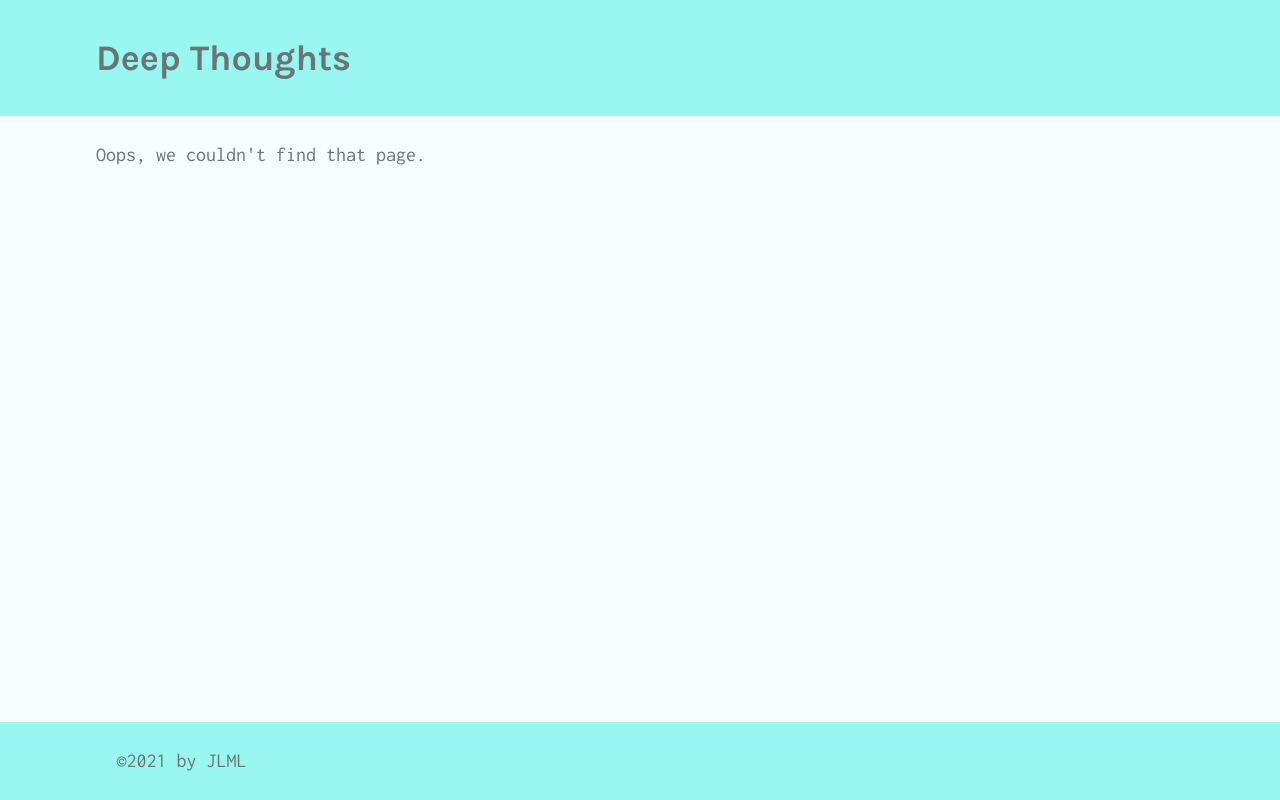
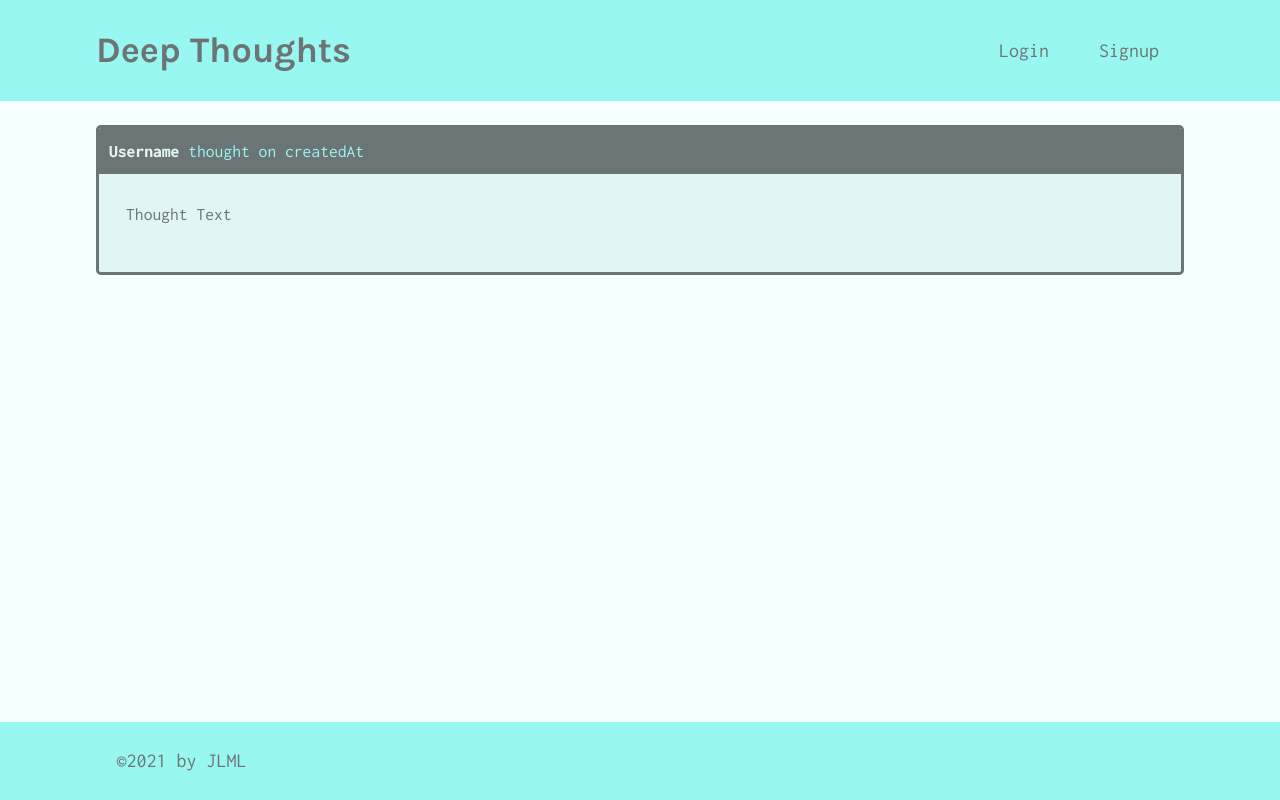
Before and after one commit to mejialaguna/deep-thoughts, a React (Create React App) app in the folder client/: page /thought/1 in a window 1280 px wide. Built offline with nearby package versions, Linux system fonts and the light colour scheme.

Commit message:
single-thought

```diff
--- a/client/src/App.js
+++ b/client/src/App.js
@@ -10,6 +10,7 @@ import {
   //allows us to control how the Apollo Client makes a request. Think of it like middleware for the outbound network requests.
 } from "@apollo/client";
 import { BrowserRouter as Router, Route, Switch } from "react-router-dom";
+
 import Header from "./components/Header";
 import Footer from "./components/Footer";
 import Login from "./pages/Login";
@@ -44,8 +45,10 @@ function App() {
               <Route exact path="/" component={Home} />
               <Route exact path="/login" component={Login} />
               <Route exact path="/signup" component={Signup} />
-              <Route exact path="/profile" component={Profile} />
-              <Route exact path="/thought" component={SingleThought} />
+              {/* // The ? means this parameter is optional, so / profile and /
+              profile / myUsername will both render the Profile component. */}
+              <Route exact path="/profile/:username?" component={Profile} />
+              <Route exact path="/thought/:id" component={SingleThought} />
               <Route component={NoMatch} />
               {/* e've wrapped all of the Route components in a Switch component and
               included one more Route at the end to render the NoMatch
--- a/client/src/components/Header/index.js
+++ b/client/src/components/Header/index.js
@@ -1,10 +1,18 @@
 import React from 'react';
+import { Link } from "react-router-dom";
 
 const Header = () => {
   return (
     <header className="bg-secondary mb-4 py-2 flex-row align-center">
       <div className="container flex-row justify-space-between-lg justify-center align-center">
-        <h1>Deep Thoughts</h1>
+        <Link to="/">
+          <h1>Deep Thoughts</h1>
+        </Link>
+
+        <nav className="text-center">
+          <Link to="/login">Login</Link>
+          <Link to="/signup">Signup</Link>
+        </nav>
       </div>
     </header>
   );
--- a/client/src/components/ThoughtList/index.js
+++ b/client/src/components/ThoughtList/index.js
@@ -1,4 +1,5 @@
 import React from "react";
+import { Link } from "react-router-dom";
 
 // Here we instruct that the ThoughtList component will receive two props: a title and the thoughts array. We destructure the argument data to avoid using props.title and props.thoughts throughout the JSX code.
 const ThoughtList = ({ thoughts, title }) => {
@@ -15,15 +16,23 @@ const ThoughtList = ({ thoughts, title }) => {
             {/*  the key prop,  helps React internally track which data needs to be
             re-rendered if something changes. */}
             <p className="card-header">
+              <Link
+                to={`/profile/${thought.username}`}
+                style={{ fontWeight: 700 }}
+                className="text-light"
+              >
                 {thought.username}
+              </Link>{" "}
               thought on {thought.createdAt}
             </p>
             <div className="card-body">
+              <Link to={`/thought/${thought._id}`}>
                 <p>{thought.thoughtText}</p>
                 <p className="mb-0">
                   Reactions: {thought.reactionCount} || Click to{" "}
                   {thought.reactionCount ? "see" : "start"} the discussion!
                 </p>
+              </Link>
             </div>
           </div>
         ))}
--- a/client/src/pages/SingleThought.js
+++ b/client/src/pages/SingleThought.js
@@ -1,6 +1,9 @@
 import React from 'react';
+import { useParams } from "react-router-dom";
 
 const SingleThought = props => {
+  const { id: thoughtId } = useParams();
+  console.log(thoughtId);
   return (
     <div>
       <div className="card mb-3">
```
Lines whose indentation alone changed are shown as unchanged.
